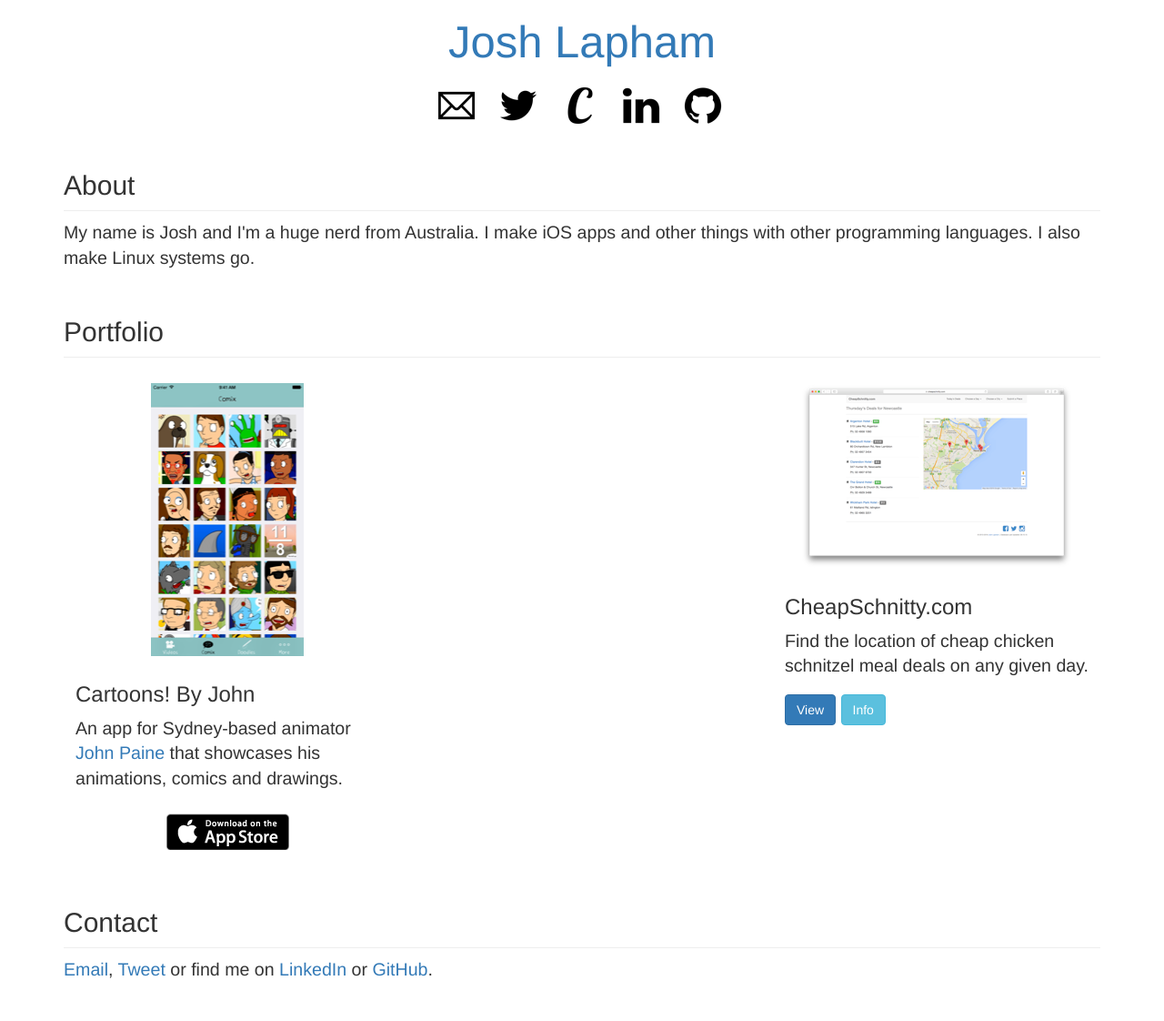
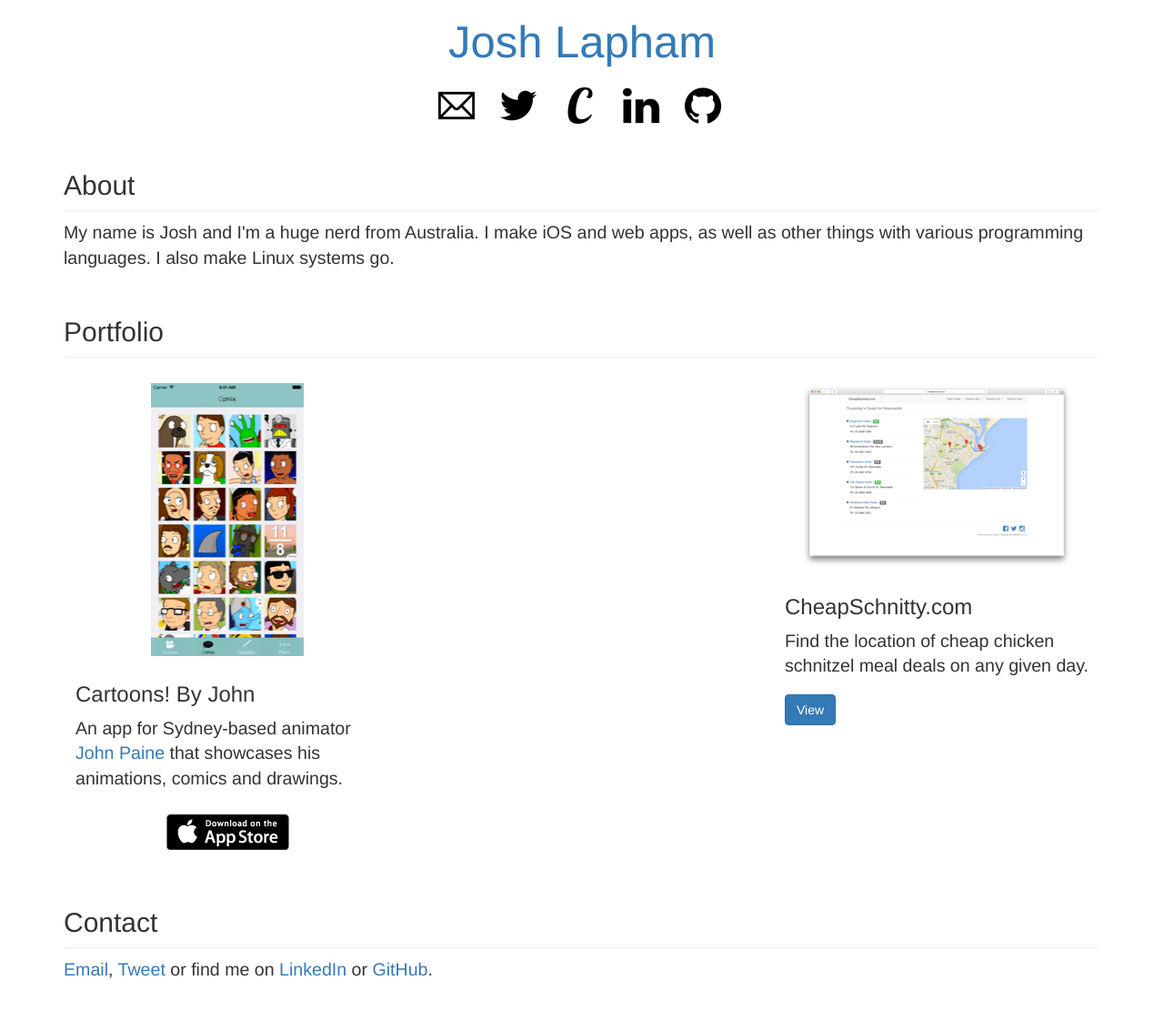
Before and after one commit to joshlapham/JoshLapham.com, a Jekyll site: the page built from index.html, in a window 1280 px wide. Shown: the whole page at 91% size. Built offline with Jekyll 4.4.1, drawn with Linux system fonts in a browser that asks for light colours; nearby versions of some CDN libraries; library files that are not in the unit come from our copies; Markdown is read by kramdown in place of the engine named in the settings; comment, search, counter and statistics services are not loaded.

Commit message:
Remove Info button from Portfolio items.

```diff
--- a/index.html
+++ b/index.html
@@ -9,7 +9,7 @@
 
               <section id="about">
                 <h2>About</h2>
-                My name is Josh and I'm a huge nerd from Australia. I make iOS apps and other things with other programming languages. I also make Linux systems go.
+                My name is Josh and I'm a huge nerd from Australia. I make iOS and web apps, as well as other things with various programming languages. I also make Linux systems go.
               </section>
 
               <section id="portfolio">
@@ -23,7 +23,7 @@
                       <img src="/img/portfolio-kidneyapp.png" alt="Kidney John iOS app" />
                       <section class="caption">
                         <h3>Cartoons! By John</h3>
-                        <p>An app for Sydney-based animator <a href="http://kidneyjohn.com" target="_blank">John Paine</a> that showcases his animations, comics and drawings.</p>
+                        <p>An app for Sydney-based animator <a href="http://johnroderickpaine.com/" target="_blank">John Paine</a> that showcases his animations, comics and drawings.</p>
                         <p><a href="https://appsto.re/au/OKBL1.i" target="_blank"><img src="/img/app-store-badge.png" /></a></p>
                       </section>
                     </section>
@@ -39,7 +39,7 @@
                       <section class="caption">
                         <h3>CheapSchnitty.com</h3>
                         <p>Find the location of cheap chicken schnitzel meal deals on any given day.</p>
-                        <p><a href="http://cheapschnitty.com" class="btn btn-primary" role="button" target="_blank">View</a> <a href="/portfolio/cheapschnitty" class="btn btn-info iframe" role="button">Info</a></p>
+                        <p><a href="https://cheapschnitty.com" class="btn btn-primary" role="button" target="_blank">View</a></p>
                       </section>
                     </section>
                   </section>
```
